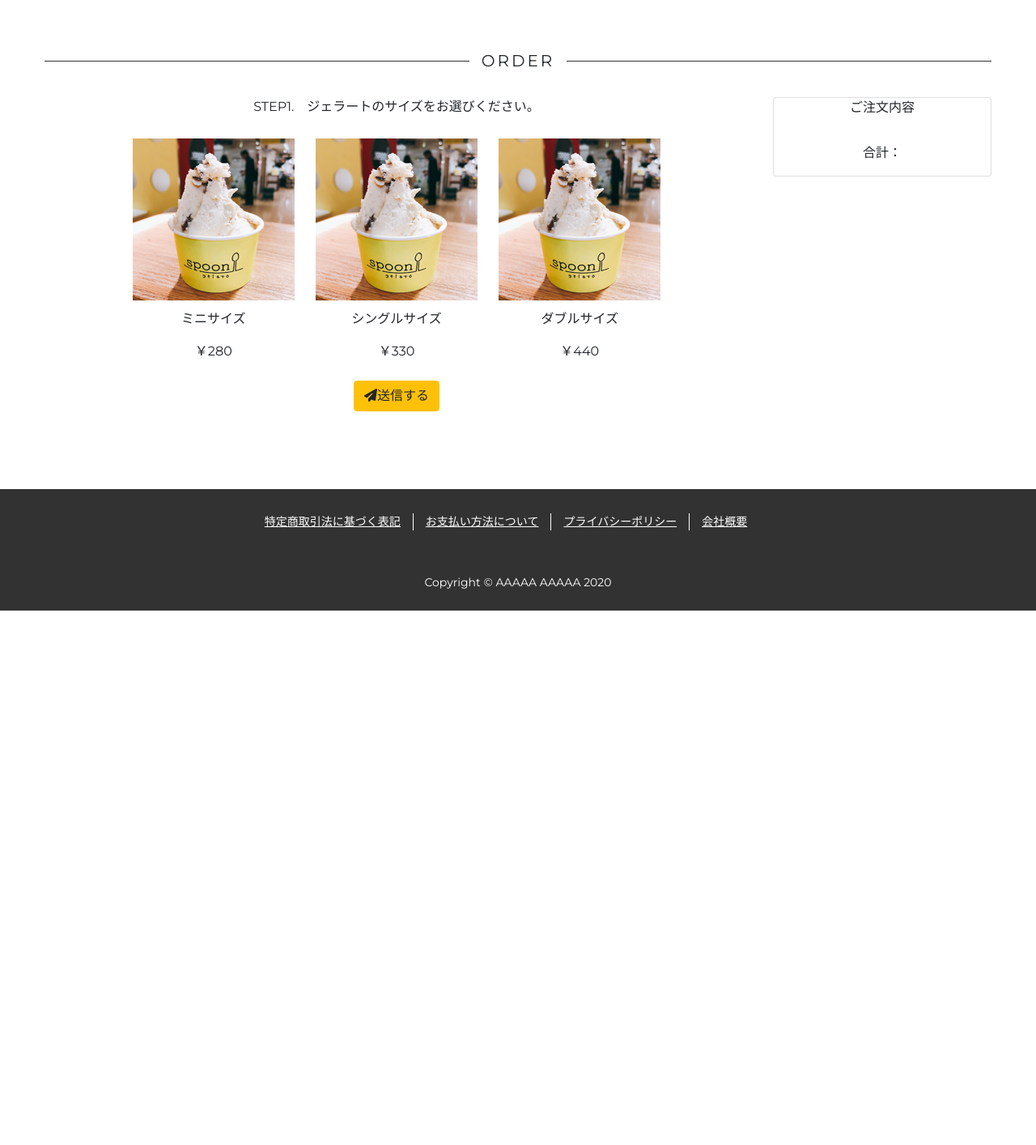
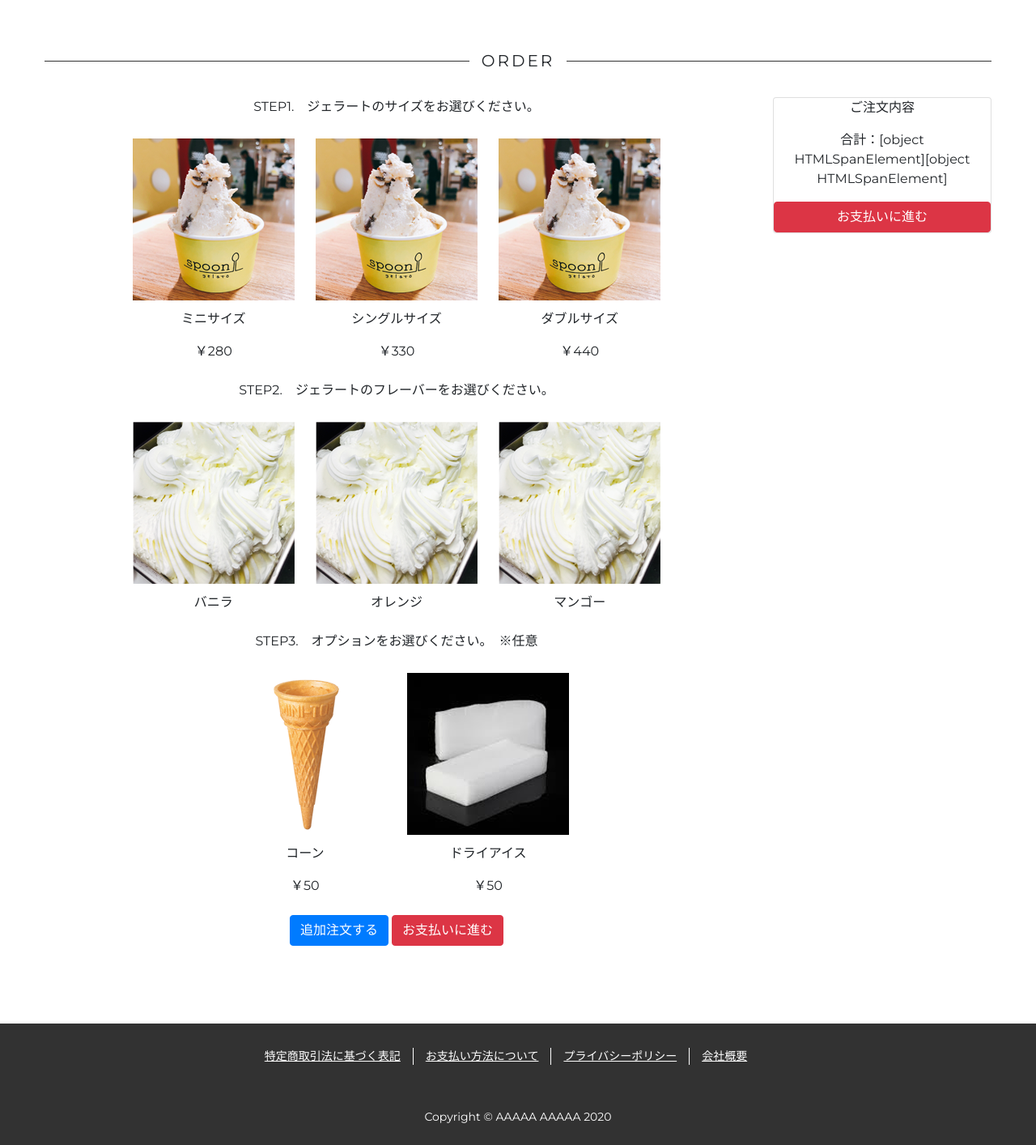
Before and after one commit to tomizawa0214/spoon, a Django app: page /order/ in a window 1280 px wide. Shown: the part 110-1524 px from the top of the page at 81% size. Before the commit the page ends 864 px from the top, so only its background shows below. Run offline with Django 3.2, Linux system fonts and the light colour scheme; some libraries are stand-ins or nearby versions.

Commit message:
カート追加

```diff
--- a/app/templates/app/order.html
+++ b/app/templates/app/order.html
@@ -14,42 +14,62 @@
 <div class="text-center mx-auto rounded">
     <div class="row">
         <div class="col-9">
-            <form id="add_size" method="POST">
+            <form method="POST">
                 {% csrf_token %}
                 <p>STEP1.　ジェラートのサイズをお選びください。</p>
                 <div class="selection-group">
-                    <input id="a" type="radio" name="size" value="ミニサイズ ￥280" onchange="chk(this.value)">
-                    <label for="a">
+                    <input id="mini_size" type="radio" name="size" value="ミニサイズ ￥280" onchange="chk_size(this.value)">
+                    <label for="mini_size">
                         <img src="{% static 'img/size_ダミー.png' %}">
                         <p>ミニサイズ</p>
                         <p>￥280</p>
                     </label>
-
-                    <input id="b" type="radio" name="size" value="シングルサイズ ￥330" onchange="chk(this.value)">
-                    <label for="b">
+                    <input id="single_size" type="radio" name="size" value="シングルサイズ ￥330" onchange="chk_size(this.value)">
+                    <label for="single_size">
                         <img src="{% static 'img/size_ダミー.png' %}">
                         <p>シングルサイズ</p>
                         <p>￥330</p>
                     </label>
-
-                    <input id="c" type="radio" name="size" value="ダブルサイズ ￥440" onchange="chk(this.value)">
-                    <label for="c">
+                    <input id="double_size" type="radio" name="size" value="ダブルサイズ ￥440" onchange="chk_size(this.value)">
+                    <label for="double_size">
                         <img src="{% static 'img/size_ダミー.png' %}">
                         <p>ダブルサイズ</p>
                         <p>￥440</p>
                     </label>
                 </div>
-                <!-- <div class="mb-3">
-                    {% render_field form %}
-                </div> -->
-                <!-- <p class="order-text">2.　フレーバーをお選びください。</p>
-                <div class="mb-3">
-                    {% render_field form.flavor %}
+                <p class="order-text">STEP2.　ジェラートのフレーバーをお選びください。</p>
+                <div class="selection-group">
+                    <input id="vanilla" type="radio" name="flavor" value="バニラ" onchange="chk_flavor(this.value)">
+                    <label for="vanilla">
+                        <img src="{% static 'img/flavor_ダミー.png' %}">
+                        <p>バニラ</p>
+                    </label>
+                    <input id="orange" type="radio" name="flavor" value="オレンジ" onchange="chk_flavor(this.value)">
+                    <label for="orange">
+                        <img src="{% static 'img/flavor_ダミー.png' %}">
+                        <p>オレンジ</p>
+                    </label>
+                    <input id="mango" type="radio" name="flavor" value="マンゴー" onchange="chk_flavor(this.value)">
+                    <label for="mango">
+                        <img src="{% static 'img/flavor_ダミー.png' %}">
+                        <p>マンゴー</p>
+                    </label>
                 </div>
-                <p class="order-text">3.　オプションをお選びください。　※任意</p>
-                <div class="mb-3">
-                {% render_field form.option %}
-                </div> -->
+                <p class="order-text">STEP3.　オプションをお選びください。　※任意</p>
+                <div class="selection-group">
+                    <input id="corn" type="radio" name="option" value="コーン ￥50" onchange="chk_option(this.value)">
+                    <label for="corn">
+                        <img src="{% static 'img/コーン_ダミー.png' %}">
+                        <p>コーン</p>
+                        <p>￥50</p>
+                    </label>
+                    <input id="dryice" type="radio" name="option" value="ドライアイス ￥50" onchange="chk_option(this.value)">
+                    <label for="dryice">
+                        <img src="{% static 'img/ドライアイス_ダミー.png' %}">
+                        <p>ドライアイス</p>
+                        <p>￥50</p>
+                    </label>
+                </div>
                 <!-- <p class="order-text">4.　ご注文様情報をご入力ください。</p>
                 <div class="mb-3">
                 {% render_field form.name class="form-control" placeholder="名前" %}
@@ -61,15 +81,25 @@
                     {% render_field form.phone class="form-control" placeholder="電話番号" %}
                 </div> -->
                 <div class="mb-3">
-                    <button class="btn btn-warning" type="submit"><i class="fas fa-paper-plane"></i>送信する</button>
+                    <button class="btn btn-primary" type="submit">追加注文する</button>
+                    <button class="btn btn-danger" type="submit">お支払いに進む</button>
                 </div>
             </form>
         </div>
         <div class="col-3">
             <div class="card">
                 <p>ご注文内容</p>
-                <p id="size"></p>
-                <p>合計：</p>
+                        <div class="d-flex justify-content-between">
+                            <span id="size_title"></span>
+                            <span id="size_price"></span>
+                        </div>
+                        <span id="flavor" class="text-left"></span>
+                        <div class="d-flex justify-content-between">
+                            <span id="option_title"></span>
+                            <span id="option_price"></span>
+                        </div>
+                <p>合計：<span id="total_price"></span></p>
+                <button class="btn btn-danger">お支払いに進む</button>
             </div>
         </div>
     </div>
@@ -78,8 +108,23 @@
 
 {% block extrajs %}
 <script>
-    function chk(val) {
-        document.getElementById("size").textContent = val;
+    function chk_size(val) {
+        const size = val.split(" ");
+        document.getElementById("size_title").textContent = size[0];
+        document.getElementById("size_price").textContent = size[1];
+
+        const size_price = size[1].slice(1);
     }
+    function chk_flavor(val) {
+        document.getElementById("flavor").textContent = val;
+    }
+    function chk_option(val) {
+        const option = val.split(" ");
+        document.getElementById("option_title").textContent = option[0];
+        document.getElementById("option_price").textContent = option[1];
+
+        const option_price = option[1].slice(1);
+    }
+    document.getElementById("total_price").textContent = size_price + option_price;
 </script>
 {% endblock %}
```
Also changed, not shown: app/static/img/flavor_ダミー.png (added), app/static/img/コーン_ダミー.png (added), app/static/img/ドライアイス_ダミー.png (added).
